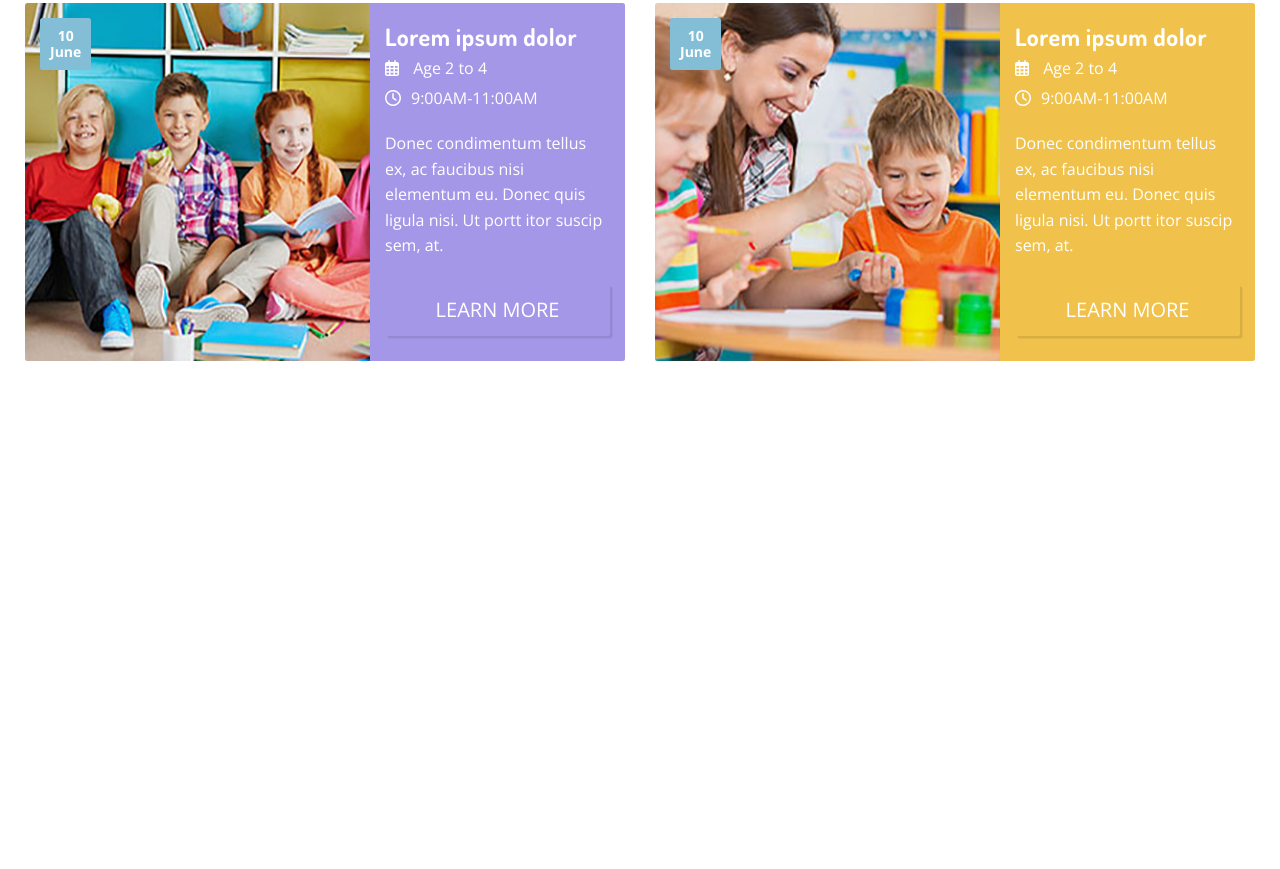
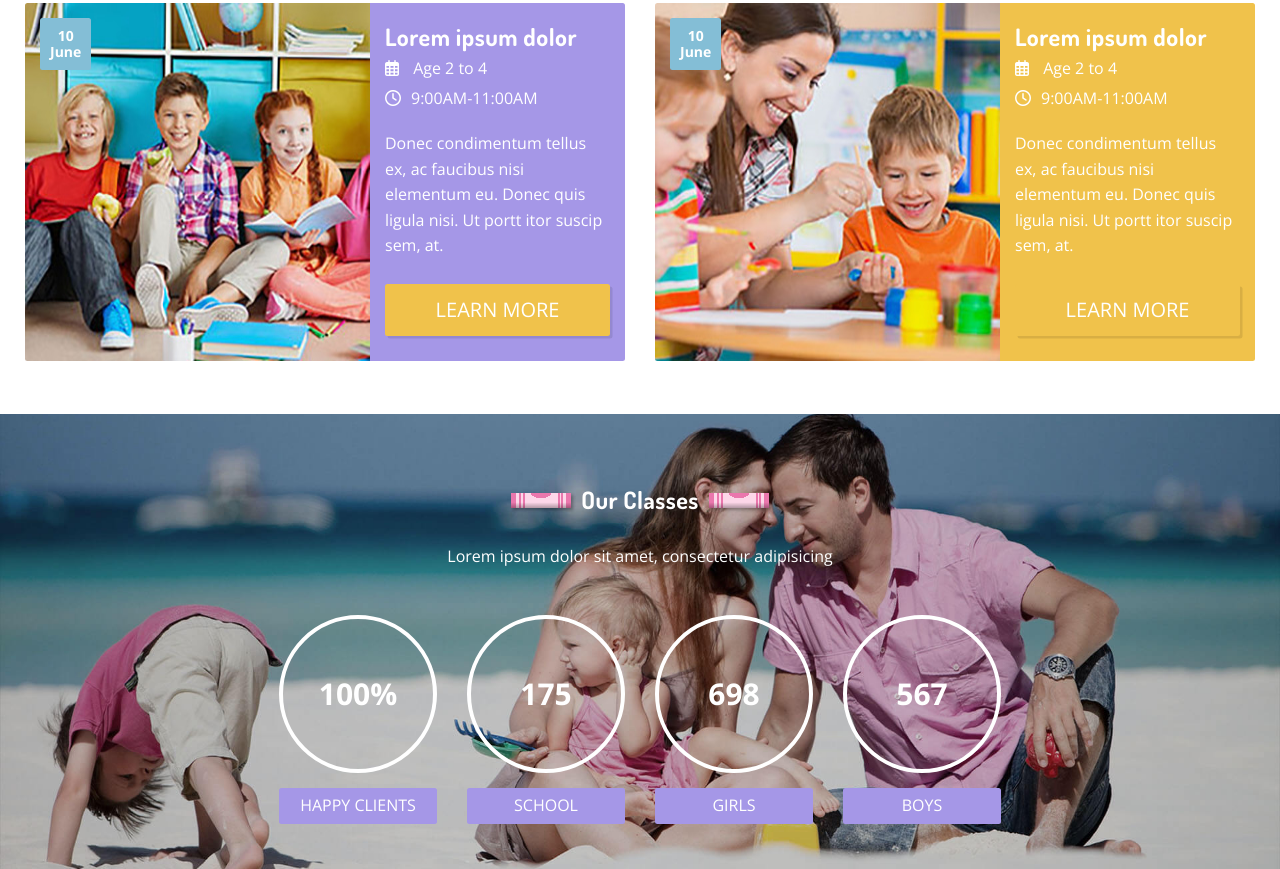
Before and after one commit to kit85/G-uppgifter, a plain HTML site: page index.html in a window 1280 px wide. Shown: the part 3028-3897 px from the top of the page. Before the commit the page ends 3442 px from the top, so only its background shows below. Drawn offline with nearby package versions, Linux system fonts and the light colour scheme.

Commit message:
Statistics

```diff
--- a/index.html
+++ b/index.html
@@ -487,7 +487,7 @@
                     <div class="mb-10">Donec condimentum tellus ex, ac faucibus nisi elementum eu. Donec quis ligula
                         nisi. Ut portt itor suscip sem, at.
                     </div>
-                    <a class="btn-cozy text-size-lg text-uppercase text-center border-radius shadow-lg p-4 mb-4">Learn
+                    <a class="btn-warning text-size-lg text-uppercase text-center border-radius shadow-lg p-4 mb-4">Learn
                         More</a>
                 </div>
                 <div
@@ -508,7 +508,7 @@
                     <div class="mb-10">Donec condimentum tellus ex, ac faucibus nisi elementum eu. Donec quis ligula
                         nisi. Ut portt itor suscip sem, at.
                     </div>
-                    <a class="btn-primary text-size-lg text-uppercase text-center border-radius shadow-lg p-4 mb-4">Learn
+                    <a class="btn-warning text-size-lg text-uppercase text-center border-radius shadow-lg p-4 mb-4">Learn
                         More</a>
                 </div>
                 <div
@@ -518,6 +518,7 @@
 
                 </div>
             </div>
+
             <!--classes card-->
             <div class="d-flex position-relative overflow-hidden border-radius m-6 card-width">
                 <img src="events/events-img4.jpg" class="img-lg-width" alt="Childgren playing at school">
@@ -539,10 +540,78 @@
                 </div>
             </div>
 
+        </div>
 
 
+    </section>
 
+    <!--statistics-->
+    <section class="p-12 text-white statistics-image ">
+        <!--statistics heading-->
+        <div class="d-flex justify-content-center align-item-center mt-15 mb-10 ">
+            <div class="crayon"
+                style="--crayon-color:#ea77ad;; --crayon-paper-color:#fdd7e9; --crayon-line-color: #ea77ad ; ">
+            </div>
 
+            <h2 class="mx-4 text-white">Our Classes</h2>
+
+            <div class="crayon"
+                style="--crayon-color:#ea77ad;; --crayon-paper-color:#fdd7e9; --crayon-line-color: #ea77ad ; ">
+            </div>
+        </div>
+
+        <!--Statistics text-->
+        <div class="text-center mb-12">Lorem ipsum dolor sit amet, consectetur adipisicing</div>
+
+        <!--statistics circle-->
+        <div class="d-flex justify-content-center align-item-center text-center ">
+            <div class="d-flex">
+
+                <!--circle 1-->
+                <div class="d-flex flex-column m-6">
+                    <div
+                        class="d-flex flex-column justify-content-center align-item-center circle circle-lg border-lg mb-6 ">
+                        <div class="text-size-xxl text-bold">100%</div>
+                    </div>
+
+                    <div class="text-uppercase bg-primary px-4 py-2 border-radius ">Happy Clients</div>
+
+                </div>
+
+                <!--circle 2-->
+                <div class="d-flex flex-column m-6">
+                    <div
+                        class="d-flex flex-column justify-content-center align-item-center circle circle-lg border-lg mb-6 ">
+                        <div class="text-size-xxl text-bold">175</div>
+                    </div>
+
+                    <div class="text-uppercase bg-primary px-4 py-2 border-radius ">School</div>
+
+                </div>
+
+                <!--circle 3-->
+                <div class="d-flex flex-column m-6">
+                    <div
+                        class="d-flex flex-column justify-content-center align-item-center circle circle-lg border-lg mb-6 ">
+                        <div class="text-size-xxl text-bold">698</div>
+                    </div>
+
+                    <div class="text-uppercase bg-primary px-4 py-2 border-radius ">Girls</div>
+
+                </div>
+
+                <!--circle 4-->
+                <div class="d-flex flex-column m-6">
+                    <div
+                        class="d-flex flex-column justify-content-center align-item-center circle circle-lg border-lg mb-6 ">
+                        <div class="text-size-xxl text-bold">567</div>
+                    </div>
+
+                    <div class="text-uppercase bg-primary px-4 py-2 border-radius ">Boys</div>
+
+                </div>
+
+            </div>
 
         </div>
 
--- a/layout.css
+++ b/layout.css
@@ -57,14 +57,18 @@
 /*utrymmet för höger sidan och vänster sidan*/
 .pr-4, .px-4 {padding-right:var(--distance-4) ; }
 .pl-4, .px-4 {padding-left:var(--distance-4) ; }
+
 .pr-12, .px-12 {padding-right:var(--distance-12) ; }
 .pl-12, .px-12 {padding-left:var(--distance-12) ; }
+
+.pt-2, .py-2 {padding-top:var(--distance-2) ; }
+.pb-2, .py-2 {padding-bottom:var(--distance-2) ; }
 
 /*typography ta bor understreck*/
 .text-decoration-none { text-decoration: none;}
 .text-center {text-align: center;} /*centrear texten*/
 .text-uppercase {text-transform: uppercase;}/*gör texten till stora bokstäver*/
-.text-bold {font-weight: bold;}
+.text-bold {font-weight: bold;} /*fet stil*/
 
 .text-size-xss {font-size: var(--display-xxs); }
 .text-size-xs {font-size: var(--display-xs); }
@@ -81,8 +85,8 @@
 
 
 /*circle*/
-.circle {border-radius: 100% }
-.circle-lg {width: 15rem ; height: 15rem;}
+.circle {border-radius: 100% } /*gör en cirkel*/
+.circle-lg {width: 15rem ; height: 15rem;} /*storlek på cirkel*/
 
 
 
@@ -99,10 +103,11 @@ nav div a:not(:first-child) {margin-left: var(--distance-12);}
 }
 
 /*border*/
-.border-radius {border-radius: var(--border-radius-sm);}
+.border-radius {border-radius: var(--border-radius-sm);} /*gör kanterna mer rund*/
 .border-small-white {border: var(--border-xs-white);}
 .border-bottom-xs {border-bottom: var(--border-xs);}
 .border-sm {border:var(--border-sm) ; }
+.border-lg {border: var(--border-lg);}
 .border-transparent {border: var(--border-transparent);}
 
 
@@ -142,3 +147,9 @@ nav div a:not(:first-child) {margin-left: var(--distance-12);}
 /*icon*/
 .icon-feature { width: 7.6rem; height: 7.6rem; padding: 0.375rem; }
 .icon-circle { width: 6.2rem; height: 6.2rem; line-height: 6rem; }
+
+/*Statistics*/
+.statistics-image {
+    background-image: url('fun-facts/fun-facts-bg-img.jpg');
+    background-repeat: no-repeat; background-size: cover; background-position: center ;
+}
```
